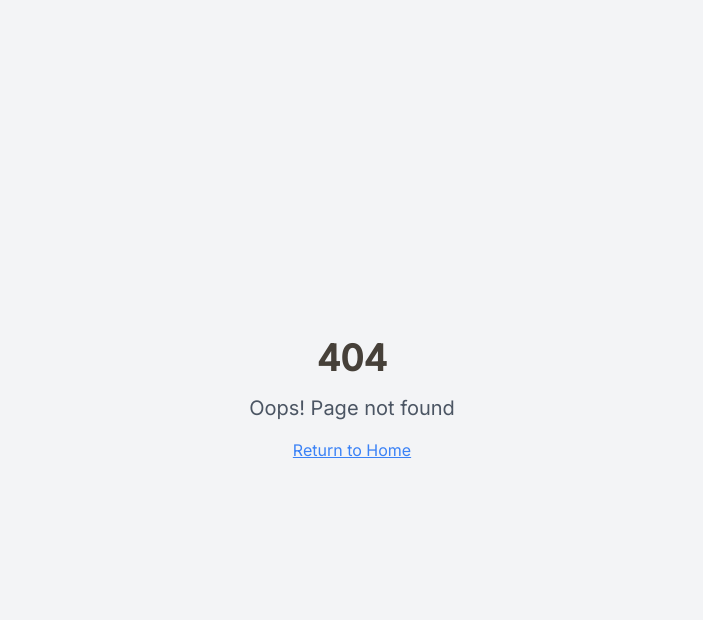
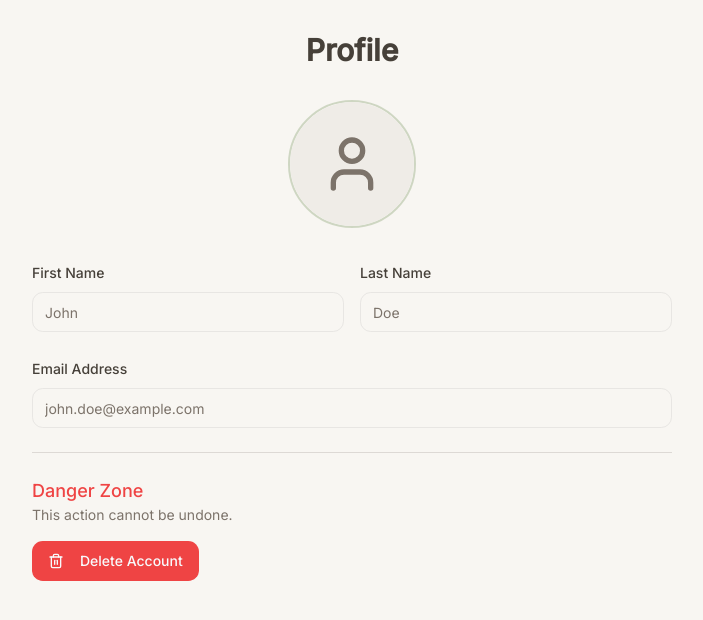
Before and after one commit to JayatriChakraborty/PlanGenie, a React (Vite) app: page /profile in a window 1280 px wide. Before the commit this address had no page. Shown: the top 620 px of the page, without its empty margins (288-991 px from the left). Built offline with nearby package versions, Linux system fonts and the light colour scheme.

Commit message:
feat: Implement Profile page features
Adds profile features including first name, last name, email, and delete account. Includes a circular profile picture frame with upload functionality, opening a dialog to take or upload a picture.

```diff
--- a/src/App.tsx
+++ b/src/App.tsx
@@ -1,3 +1,4 @@
+
 import { Toaster } from "@/components/ui/toaster";
 import { Toaster as Sonner } from "@/components/ui/sonner";
 import { TooltipProvider } from "@/components/ui/tooltip";
@@ -5,6 +6,7 @@ import { QueryClient, QueryClientProvider } from "@tanstack/react-query";
 import { BrowserRouter, Routes, Route } from "react-router-dom";
 import Index from "./pages/Index";
 import NotFound from "./pages/NotFound";
+import ProfilePage from "./pages/ProfilePage";
 
 const queryClient = new QueryClient();
 
@@ -16,6 +18,7 @@ const App = () => (
       <BrowserRouter>
         <Routes>
           <Route path="/" element={<Index />} />
+          <Route path="/profile" element={<ProfilePage />} />
           {/* ADD ALL CUSTOM ROUTES ABOVE THE CATCH-ALL "*" ROUTE */}
           <Route path="*" element={<NotFound />} />
         </Routes>
--- a/src/components/Settings.tsx
+++ b/src/components/Settings.tsx
@@ -6,6 +6,7 @@ import {
   DropdownMenuTrigger,
 } from "@/components/ui/dropdown-menu"
 import { Settings as SettingsIcon, User, FileText, LogOut } from 'lucide-react';
+import { Link } from "react-router-dom";
 
 const menuItems = [
   { name: 'Profile', icon: User },
@@ -25,10 +26,17 @@ export function Settings() {
       <DropdownMenuContent side="top" align="center" className="mb-2 w-56">
         {menuItems.map((item) => (
           <DropdownMenuItem key={item.name} className="gap-2" asChild>
-            <a href="#" className="cursor-pointer">
-              <item.icon className="h-5 w-5 text-primary" />
-              <span>{item.name}</span>
-            </a>
+            {item.name === 'Profile' ?
+              <Link to="/profile" className="cursor-pointer w-full flex items-center gap-2">
+                <item.icon className="h-5 w-5 text-primary" />
+                <span>{item.name}</span>
+              </Link>
+             :
+              <a href="#" className="cursor-pointer w-full flex items-center gap-2">
+                <item.icon className="h-5 w-5 text-primary" />
+                <span>{item.name}</span>
+              </a>
+            }
           </DropdownMenuItem>
         ))}
       </DropdownMenuContent>
--- /dev/null
+++ b/src/pages/ProfilePage.tsx
@@ -0,0 +1,125 @@
+
+import { useState, useRef } from 'react';
+import { Avatar, AvatarFallback, AvatarImage } from "@/components/ui/avatar";
+import { Button } from "@/components/ui/button";
+import { Input } from "@/components/ui/input";
+import { Label } from "@/components/ui/label";
+import {
+  Dialog,
+  DialogContent,
+  DialogHeader,
+  DialogTitle,
+  DialogTrigger,
+  DialogFooter,
+  DialogClose,
+} from "@/components/ui/dialog";
+import { Camera, Trash2, User as UserIcon, Upload } from 'lucide-react';
+import { toast } from 'sonner';
+
+const ProfilePage = () => {
+  const [profileImage, setProfileImage] = useState<string | null>(null);
+  const [firstName, setFirstName] = useState('');
+  const [lastName, setLastName] = useState('');
+  const [email, setEmail] = useState('');
+
+  const takePictureRef = useRef<HTMLInputElement>(null);
+  const uploadGalleryRef = useRef<HTMLInputElement>(null);
+
+  const handleFileChange = (event: React.ChangeEvent<HTMLInputElement>) => {
+    if (event.target.files && event.target.files[0]) {
+      const file = event.target.files[0];
+      setProfileImage(URL.createObjectURL(file));
+      toast.success("Profile picture updated!");
+    }
+  };
+
+  const handleDeleteAccount = () => {
+    // Here you would typically show a confirmation dialog first
+    toast.error("Account deletion is not implemented yet.");
+  };
+
+  return (
+    <div className="container mx-auto max-w-2xl py-8 px-4">
+      <h1 className="text-3xl font-bold mb-8 text-center">Profile</h1>
+
+      <div className="flex justify-center mb-8">
+        <Dialog>
+          <DialogTrigger asChild>
+            <button className="relative group">
+              <Avatar className="h-32 w-32 cursor-pointer border-2 border-primary/50">
+                <AvatarImage src={profileImage || undefined} alt="Profile Picture" />
+                <AvatarFallback>
+                  <UserIcon className="h-16 w-16 text-muted-foreground" />
+                </AvatarFallback>
+              </Avatar>
+              <div className="absolute inset-0 bg-black bg-opacity-40 flex items-center justify-center rounded-full opacity-0 group-hover:opacity-100 transition-opacity">
+                <Camera className="h-8 w-8 text-white" />
+              </div>
+            </button>
+          </DialogTrigger>
+          <DialogContent className="sm:max-w-[425px]">
+            <DialogHeader>
+              <DialogTitle>Update Profile Picture</DialogTitle>
+            </DialogHeader>
+            <div className="grid gap-4 py-4">
+              <Button onClick={() => takePictureRef.current?.click()}>
+                <Camera className="mr-2 h-4 w-4" /> Take a Picture
+              </Button>
+              <Button onClick={() => uploadGalleryRef.current?.click()}>
+                <Upload className="mr-2 h-4 w-4" /> Upload from Gallery
+              </Button>
+              <input
+                type="file"
+                accept="image/*"
+                capture="user"
+                ref={takePictureRef}
+                className="hidden"
+                onChange={handleFileChange}
+              />
+              <input
+                type="file"
+                accept="image/*"
+                ref={uploadGalleryRef}
+                className="hidden"
+                onChange={handleFileChange}
+              />
+            </div>
+            <DialogFooter>
+                <DialogClose asChild>
+                    <Button variant="outline">Cancel</Button>
+                </DialogClose>
+            </DialogFooter>
+          </DialogContent>
+        </Dialog>
+      </div>
+
+      <div className="space-y-6">
+        <div className="grid grid-cols-1 sm:grid-cols-2 gap-4">
+          <div className="space-y-2">
+            <Label htmlFor="firstName">First Name</Label>
+            <Input id="firstName" value={firstName} onChange={(e) => setFirstName(e.target.value)} placeholder="John" />
+          </div>
+          <div className="space-y-2">
+            <Label htmlFor="lastName">Last Name</Label>
+            <Input id="lastName" value={lastName} onChange={(e) => setLastName(e.target.value)} placeholder="Doe" />
+          </div>
+        </div>
+        <div className="space-y-2">
+          <Label htmlFor="email">Email Address</Label>
+          <Input id="email" type="email" value={email} onChange={(e) => setEmail(e.target.value)} placeholder="john.doe@example.com" />
+        </div>
+
+        <div className="border-t pt-6 mt-6">
+            <h3 className="text-lg font-medium text-destructive">Danger Zone</h3>
+            <p className="text-sm text-muted-foreground mb-4">This action cannot be undone.</p>
+            <Button variant="destructive" onClick={handleDeleteAccount}>
+                <Trash2 className="mr-2 h-4 w-4" />
+                Delete Account
+            </Button>
+        </div>
+      </div>
+    </div>
+  );
+};
+
+export default ProfilePage;
```
